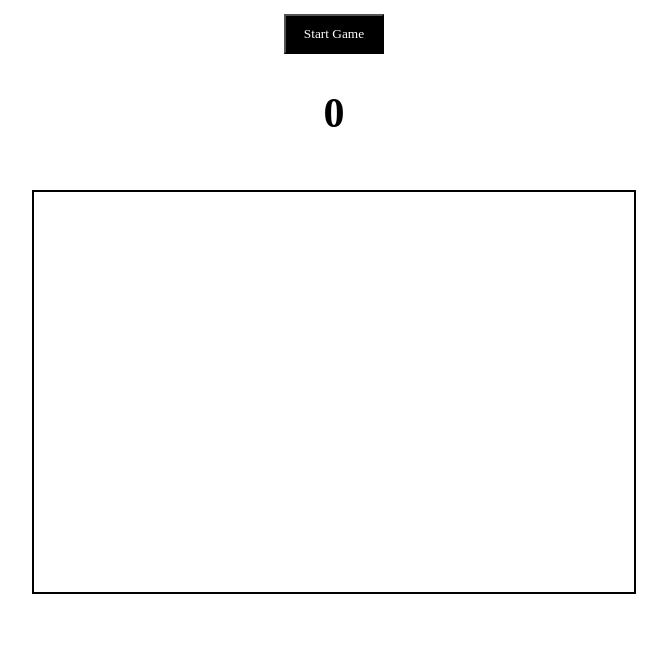
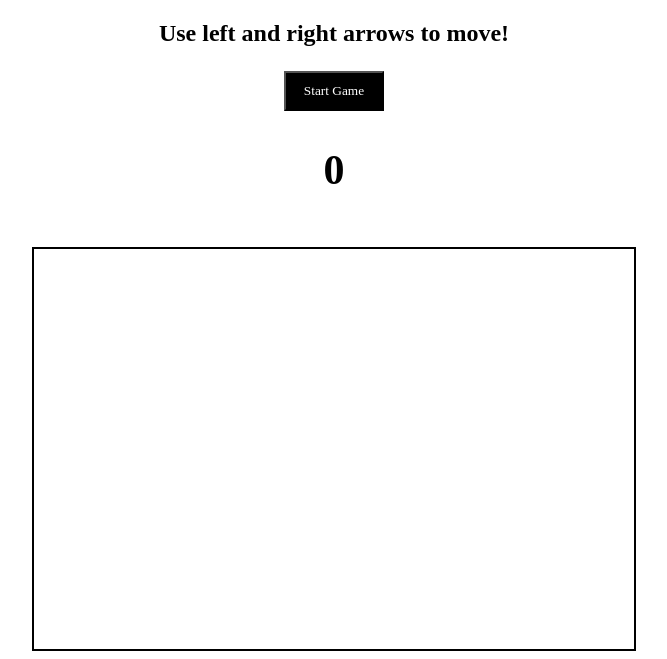
Before and after one commit to jaredpomerantz/jaredpomerantz.github-io, a plain HTML site: page tools/cargame/index.html in a window 1280 px wide. Shown: the part 145-804 px from the top of the page, without its empty margins (306-973 px from the left). Drawn offline with Linux system fonts and the light colour scheme; a web font is replaced by a local one.

Commit message:
instructions for brickswerve

```diff
--- a/tools/cargame/brickswerve.css
+++ b/tools/cargame/brickswerve.css
@@ -82,4 +82,8 @@ a {
 
 h3 {
     font-size: 24px;
+    text-align: center;
+    display:block;
+    margin-left: auto;
+    margin-right: auto;
 }
--- a/tools/cargame/index.html
+++ b/tools/cargame/index.html
@@ -24,9 +24,8 @@
           BrickSwerve
        </h1>
     </div>
-
     <br>
-    <br>
+    <h3>Use left and right arrows to move!</h3>
     <div id="buttoncontainer">
         <input type="button" id="gamestart" class="gamebutton" onclick="gameStart()" value="Start Game">
     </div>
```
